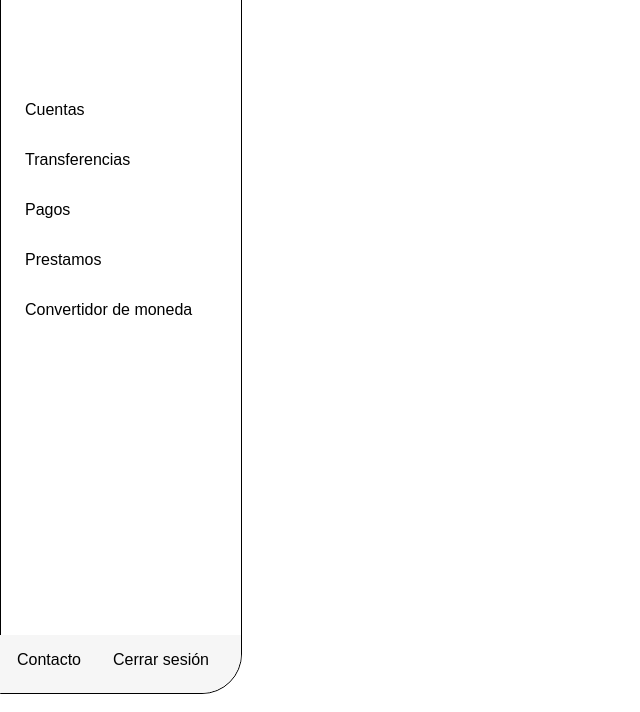
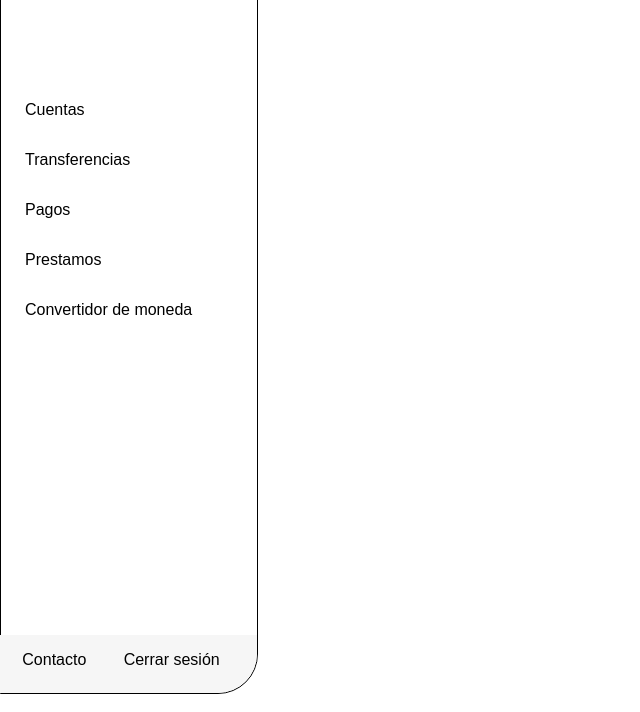
Before and after one commit to sebastian-martel/ITBANK, a plain HTML site: page pages/sidebar/sidebar.html in a window 1280 px wide. Shown: the part 88-800 px from the top of the page, without its empty margins (0-640 px from the left). Drawn offline with nearby package versions, Linux system fonts and the light colour scheme; files that its build step writes are made by us from their sources.

Commit message:
updated sidebar

```diff
--- a/pages/sidebar/styleSidebar.scss
+++ b/pages/sidebar/styleSidebar.scss
@@ -23,6 +23,10 @@
 }
 //end fonts
 
+.bold {
+    font-weight: bold;
+}
+
 a {
     text-decoration: none;
     color: black;
@@ -34,7 +38,7 @@ a {
 .sidebar {
     height: 95vh;
     margin-top: 2.5vh;
-    max-width: 15rem;
+    width: 16rem;
     border-radius: 0px 40px 40px 0px;
     border: 1px black solid;
     background-color: #ffff;
@@ -64,7 +68,8 @@ a {
                 list-style: none;
                 margin: 2rem 0 2rem 0;
                 a {
-                    font-size: 12;
+                    display: block;
+                    width: 90%;
                     transition: 500ms;
                     &:hover {
                         padding: 10px 5px;
```
